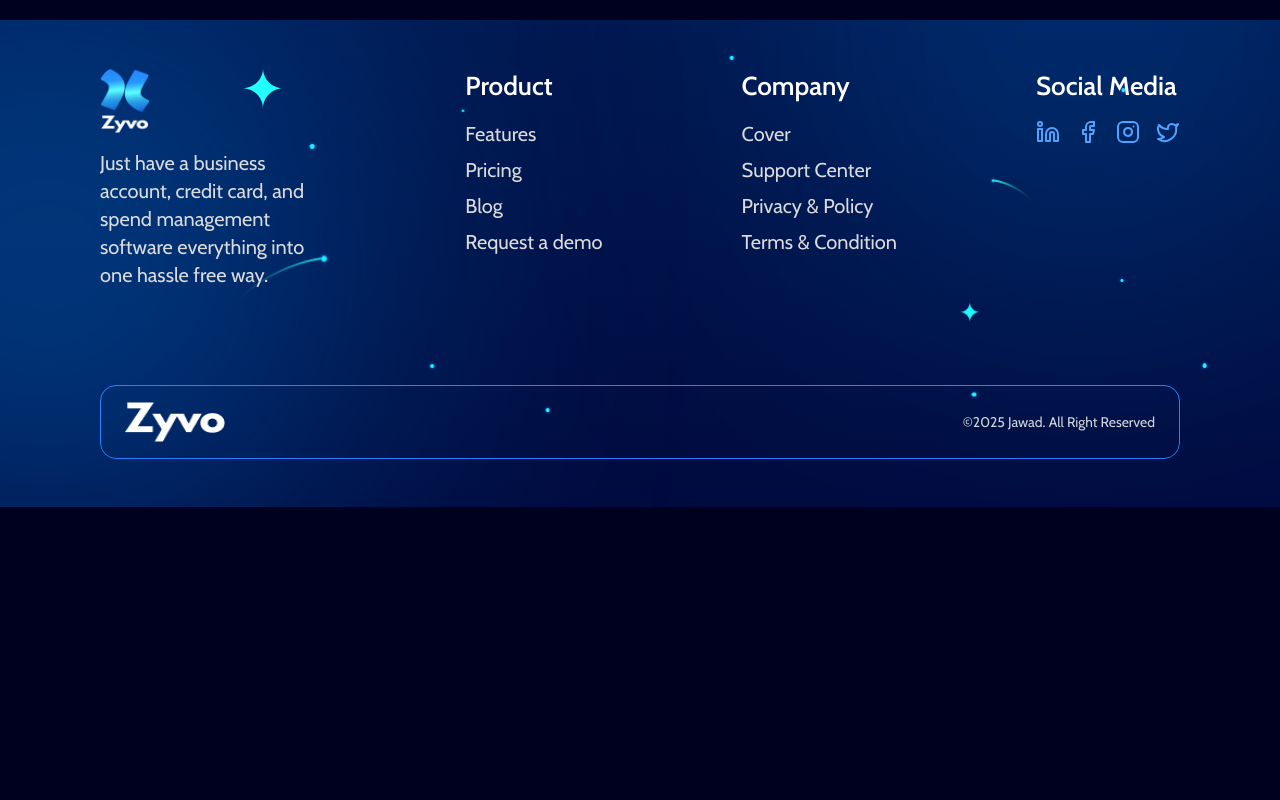
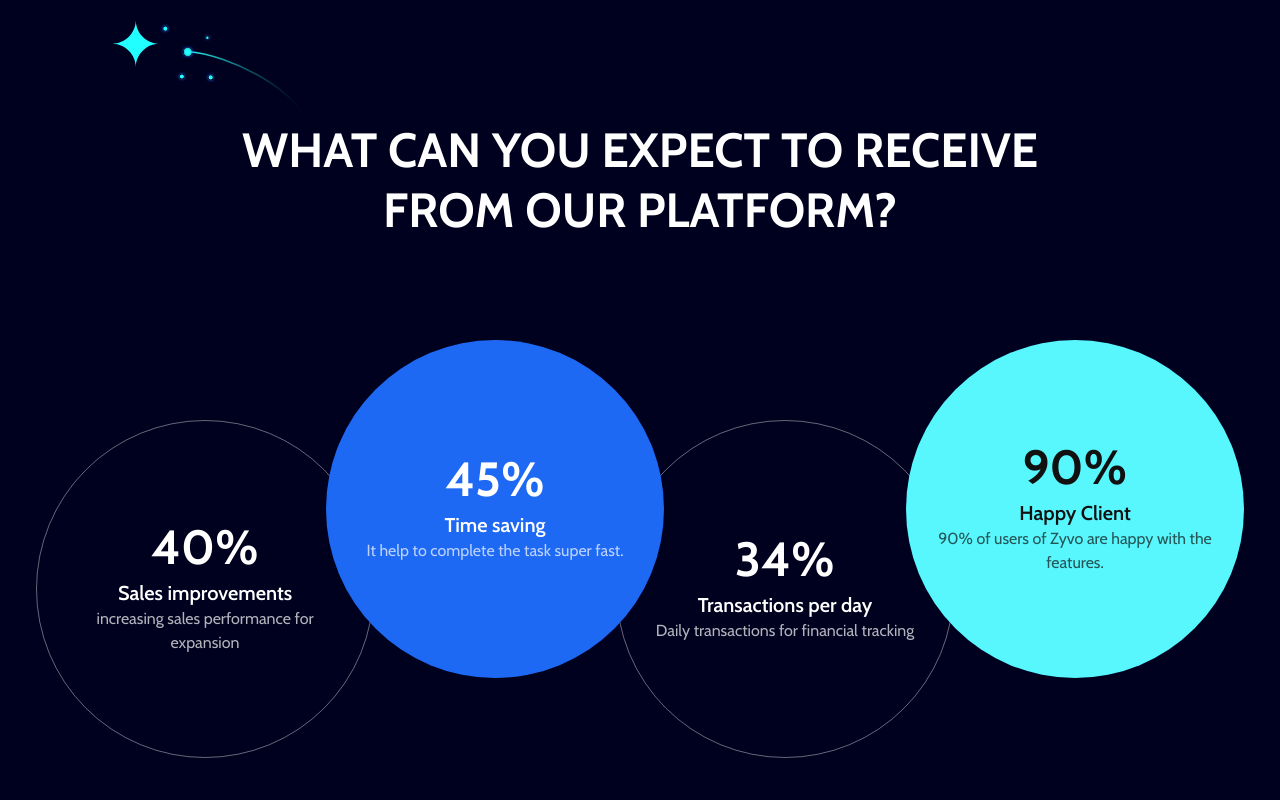
Before and after one commit to TamimOp/Fintech, a Next.js app: page / in a window 1280 px wide. Shown: the part 3360-4160 px from the top of the page. Before the commit the page ends 3867 px from the top, so only its background shows below. Built offline with nearby package versions, Linux system fonts and the light colour scheme.

Commit message:
Add Expectation component to enhance Home page with visual statistics

```diff
--- a/app/page.tsx
+++ b/app/page.tsx
@@ -1,3 +1,4 @@
+import Expectation from "@/components/Expectation";
 import Hero from "@/components/Hero";
 import InfoOne from "@/components/InfoOne";
 import InfoTwo from "@/components/InfoTwo";
@@ -8,6 +9,7 @@ export default function Home() {
       <Hero />
       <InfoOne />
       <InfoTwo />
+      <Expectation />
     </main>
   );
 }
--- /dev/null
+++ b/components/Expectation.tsx
@@ -0,0 +1,76 @@
+"use client";
+
+import Image from "next/image";
+
+export default function Expectation() {
+  return (
+    <section className="relative overflow-hidden py-25 px-4 md:px-8 flex flex-col items-center text-center">
+      {/* Sparkle Top Left */}
+      <Image
+        src="/assets/InfoOneSparkle.svg"
+        alt="Sparkle"
+        width={150}
+        height={150}
+        className="absolute top-0 left-40 z-10"
+      />
+
+      {/* Subtract - Side by side of Sparkle */}
+      <Image
+        src="/assets/Subtract.svg"
+        alt="Subtract"
+        width={49}
+        height={49}
+        className="absolute top-0 left-28 z-10 w-6 h-6 sm:w-12 sm:h-12 md:w-12 md:h-12"
+      />
+
+      {/* Heading */}
+      <h2 className="text-3xl md:text-5xl font-bold text-white mb-35 leading-tight max-w-4xl">
+        WHAT CAN YOU EXPECT TO RECEIVE <br />
+        FROM OUR PLATFORM?
+      </h2>
+
+      {/* Circles Row */}
+      <div className="flex flex-col md:flex-row items-center justify-center relative py-10 z-20">
+        {/* Circle 1 */}
+        <div className="w-[338px] h-[338px] rounded-full border border-white/40 flex flex-col items-center justify-center text-white p-6 relative z-10">
+          <span className="text-4xl md:text-5xl font-bold mb-2">40%</span>
+          <h4 className="text-base md:text-xl font-semibold">
+            Sales improvements
+          </h4>
+          <p className="text-xs md:text-base text-white/70 text-center">
+            increasing sales performance for expansion
+          </p>
+        </div>
+
+        {/* Circle 2 - Colorful, pushed up more */}
+        <div className="w-[338px] h-[338px] rounded-full bg-[#1E69F4] flex flex-col items-center justify-center text-white p-6 relative z-20 -ml-6 md:-ml-12 -mt-8 md:-mt-40">
+          <span className="text-4xl md:text-5xl font-bold mb-2">45%</span>
+          <h4 className="text-base md:text-xl font-semibold">Time saving</h4>
+          <p className="text-xs md:text-base text-white/70 text-center">
+            It help to complete the task super fast.
+          </p>
+        </div>
+
+        {/* Circle 3 */}
+        <div className="w-[338px] h-[338px] rounded-full border border-white/40 flex flex-col items-center justify-center text-white p-6 relative z-10 -ml-6 md:-ml-12">
+          <span className="text-4xl md:text-5xl font-bold mb-2">34%</span>
+          <h4 className="text-base md:text-xl font-semibold">
+            Transactions per day
+          </h4>
+          <p className="text-xs md:text-base text-white/70 text-center">
+            Daily transactions for financial tracking
+          </p>
+        </div>
+
+        {/* Circle 4 - Colorful, pushed up more */}
+        <div className="w-[338px] h-[338px] rounded-full bg-[#57F7FD] flex flex-col items-center justify-center text-[#111] p-6 relative z-20 -ml-6 md:-ml-12 -mt-8 md:-mt-40">
+          <span className="text-4xl md:text-5xl font-bold mb-2">90%</span>
+          <h4 className="text-base md:text-xl font-semibold">Happy Client</h4>
+          <p className="text-xs md:text-base text-[#111]/70 text-center">
+            90% of users of Zyvo are happy with the features.
+          </p>
+        </div>
+      </div>
+    </section>
+  );
+}
```
